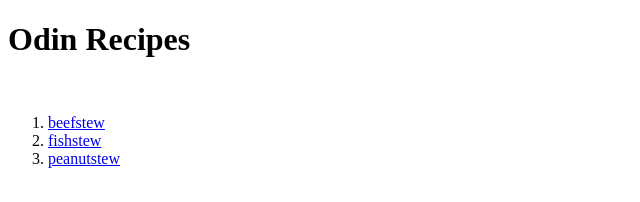
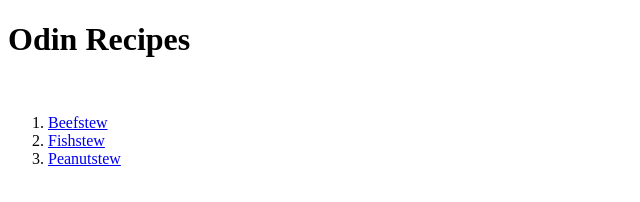
Before and after one commit to teefe/Odin-recipes, a plain HTML site: page index.html in a window 1280 px wide. Shown: the full height of the page, 0-640 px from the left. Drawn offline with Linux system fonts and the light colour scheme.

Commit message:
a little changes

```diff
--- a/index.html
+++ b/index.html
@@ -10,9 +10,9 @@
     <h1>Odin Recipes</h1>
     <img src="./imgs/West-African-Peanut-Stew-V.jpeg" alt="">
     <ol>
-        <li> <a href="./recipes/beefstew.html">beefstew</a></li>
-        <li> <a href="./recipes/fishstew.html">fishstew</a></li>
-        <li> <a href="./recipes/peanutstew.html">peanutstew</a></li>
+        <li> <a href="./recipes/beefstew.html">Beefstew</a></li>
+        <li> <a href="./recipes/fishstew.html">Fishstew</a></li>
+        <li> <a href="./recipes/peanutstew.html">Peanutstew</a></li>
     </ol>
 </body>
 </html>
```
